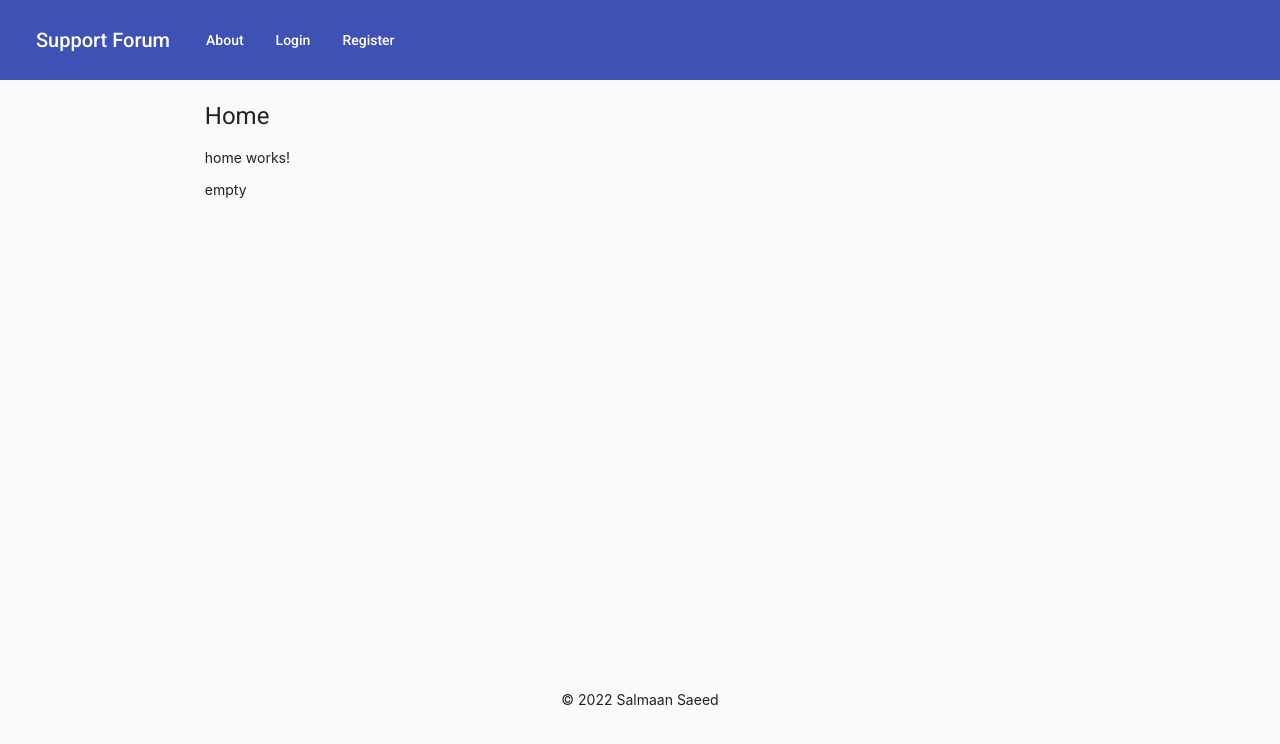
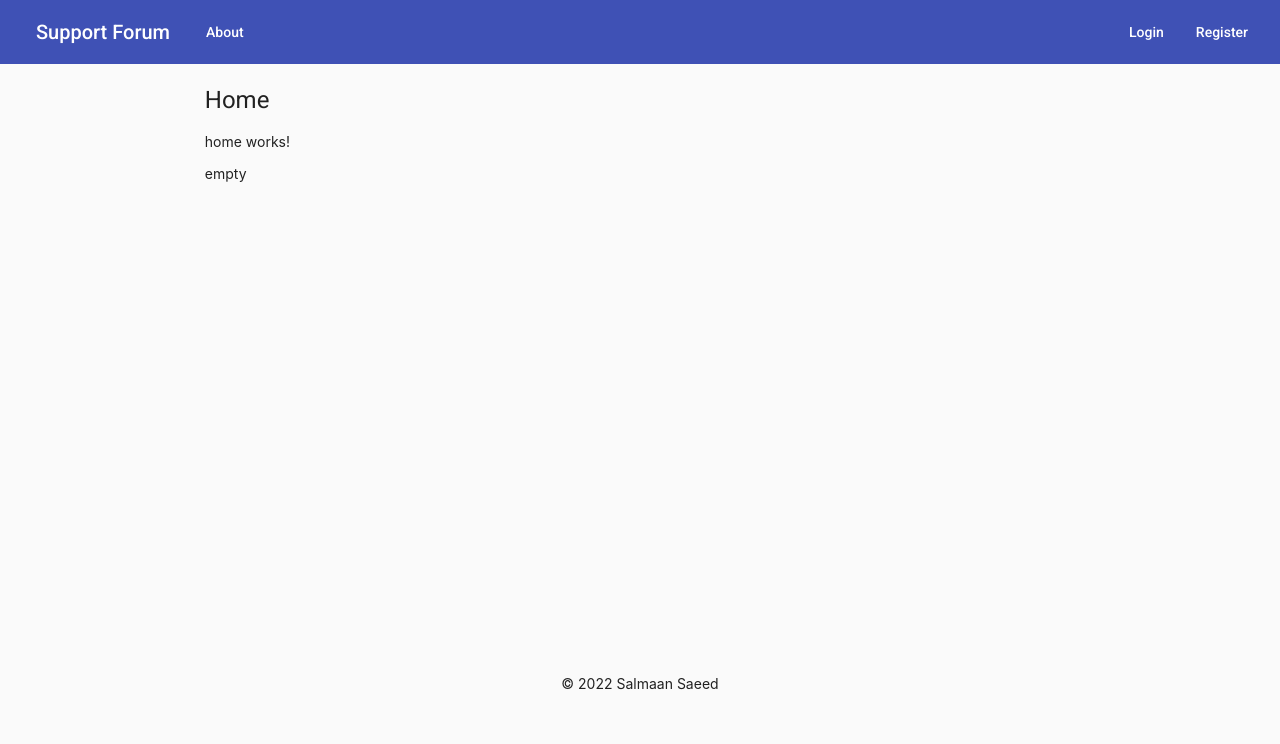
Before and after one commit to sagedemage/SupportForum, an Angular app in the folder frontend/: page / in a window 1280 px wide. Shown: the top 744 px of the page. Built offline with nearby package versions, Linux system fonts and the light colour scheme; no server answers.

Commit message:
Shorten the toolbar's height and moved the login and register links to the right side of the toolbar.

```diff
--- a/frontend/src/app/app.component.html
+++ b/frontend/src/app/app.component.html
@@ -1,16 +1,17 @@
 <!-- Toolbar -->
 <mat-toolbar class="navbar" color="primary">
-	<mat-toolbar-row class="flex-container">
-		<button mat-icon-button  (click)="sidenav.toggle()" fxShow="true" fxHide.gt-sm>
+	<button mat-icon-button (click)="sidenav.toggle()" fxShow="true" fxHide.gt-sm>
 		<mat-icon>menu</mat-icon>
 	</button>
 	<a class="logo" [routerLink]="'/'"> Support Forum </a>
-		<div class="flex-container" fxShow="true" fxHide.lt-md>
+	<div fxShow="true" fxHide.lt-md>
 		<a mat-button [routerLink]="'/about'"> About </a>
+	</div>
+	<span class="menu-spacer"></span>
+	<div fxShow="true" fxHide.lt-md>
 		<a mat-button [routerLink]="'/login'"> Login </a>
 		<a mat-button [routerLink]="'/register'"> Register </a>
 	</div>
-	</mat-toolbar-row>
 </mat-toolbar>
 
 <!-- Sidenav -->
```
Lines whose indentation alone changed are shown as unchanged.
